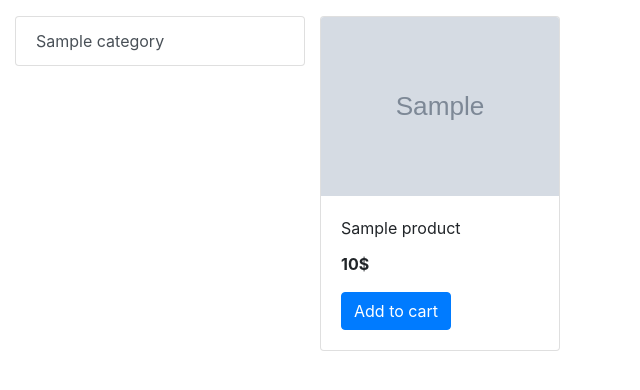
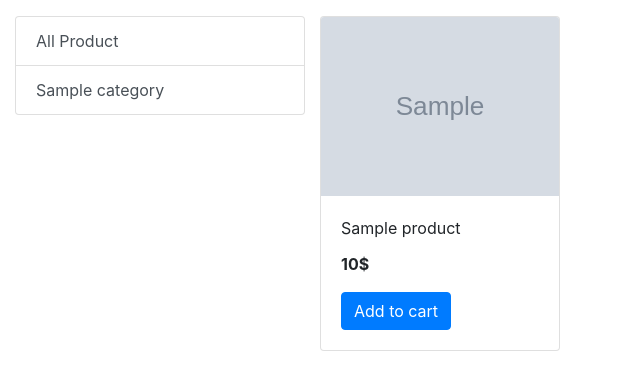
Before and after one commit to naheantarik/EShop_backend, a Python web app: template store/templates/index.html in a window 1280 px wide. Shown: the part 56-446 px from the top of the page, without its empty margins (0-640 px from the left). Run offline with Jinja, Linux system fonts and the light colour scheme; the template is opened without the code that fills it: most values are stand-ins (such as "Sample title", 1, 10 or a date in 2020); grey boxes marked "Sample" are stand-in pictures; some libraries are stand-ins or nearby versions.

Commit message:
Initial commit

```diff
--- a/store/templates/index.html
+++ b/store/templates/index.html
@@ -6,6 +6,10 @@
 
     <div class="col-lg-3">
       <div class="list-group">
+        <a href="/" class="list-group-item list-group-item-action">
+          All Product
+        </a>
+
         {% for category in categorys %}
         <a
           href="/?category={{category.id}}"
--- a/store/views.py
+++ b/store/views.py
@@ -8,7 +8,7 @@ def index(request):
     products = None
     category = Category.get_all_category()
 
-    categoryID = request.GET.get('categories')
+    categoryID = request.GET.get('category')
     if categoryID:
         products = Product.get_all_product_by_categoryId(categoryID)
     else:
```
Also changed, not shown: db.sqlite3.
